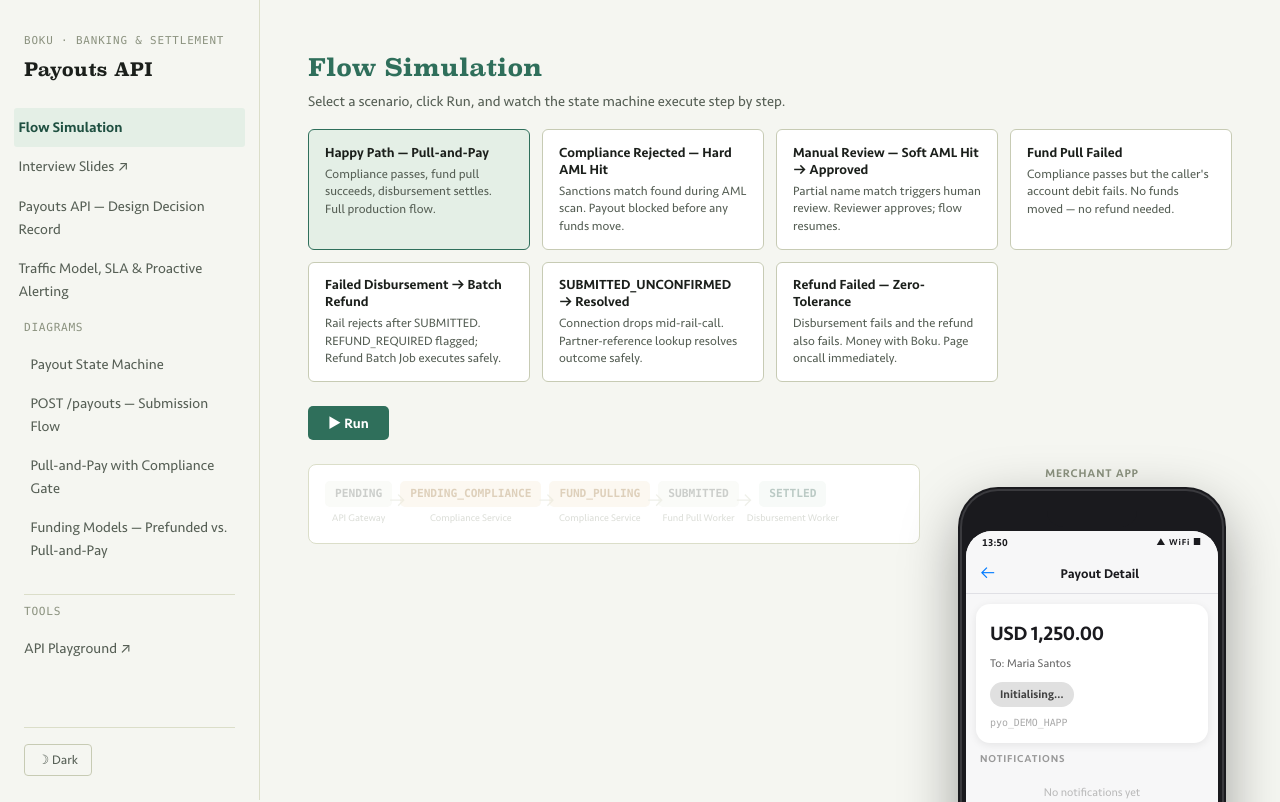
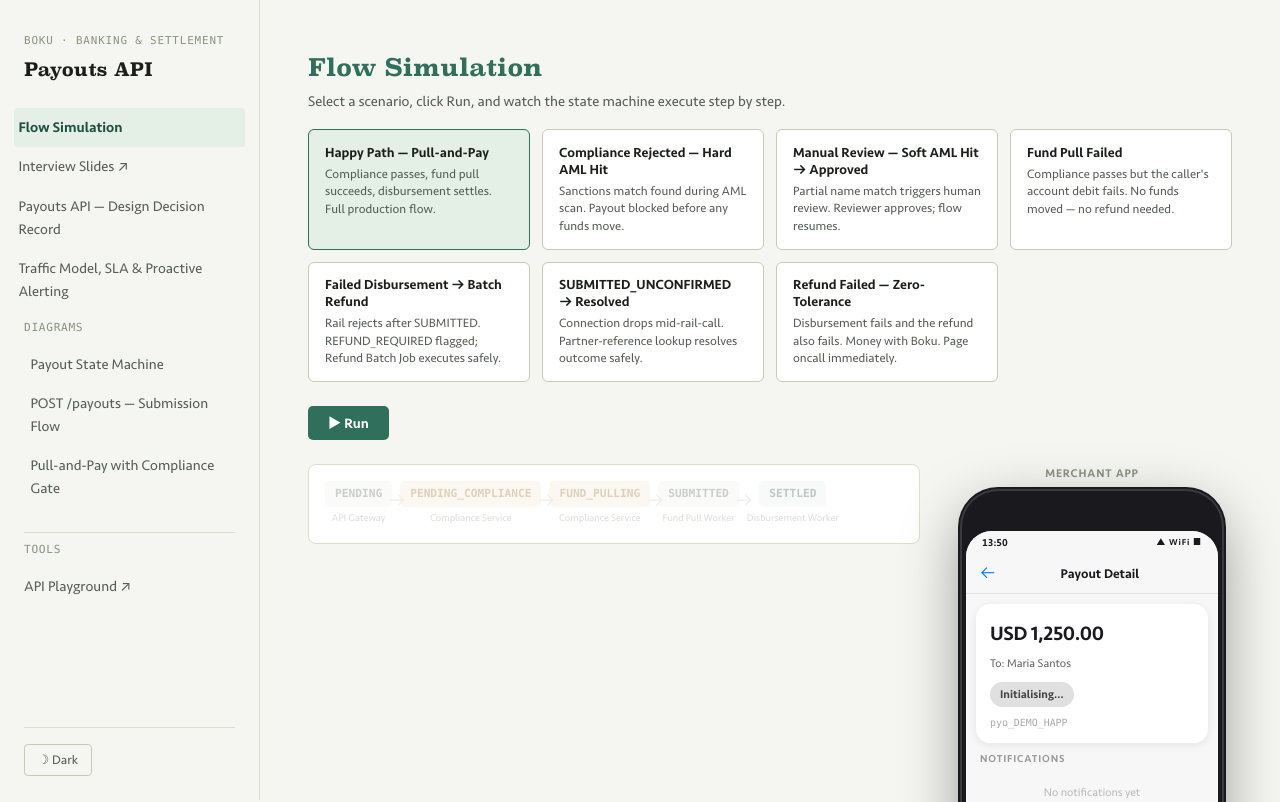
Before and after one commit to thanhnv2210/boku-payouts-design, a React (Vite) app: page / in a window 1280 px wide. Shown: the top 802 px of the page. Built offline with nearby package versions, Linux system fonts and the light colour scheme.

Commit message:
fix API Playground endpoint

```diff
--- a/public/docs/index.json
+++ b/public/docs/index.json
@@ -48,7 +48,8 @@
           "id": "funding-models",
           "title": "Funding Models — Prefunded vs. Pull-and-Pay",
           "type": "plantuml",
-          "path": "docs/diagrams/funding-models.puml"
+          "path": "docs/diagrams/funding-models.puml",
+          "hidden": true
         }
       ]
     }
--- a/src/App.jsx
+++ b/src/App.jsx
@@ -53,7 +53,7 @@ export default function App() {
         <FileExplorer tree={tree} selected={selectedDoc} onSelect={handleSelect} />
         <div className="rail-tools">
           <span className="rail-tools-label">Tools</span>
-          <a className="rail-tools-link" href="/api-docs/" target="_blank" rel="noopener noreferrer">
+          <a className="rail-tools-link" href="/api-docs/?server=https://mywiremockserver-production.up.railway.app" target="_blank" rel="noopener noreferrer">
             API Playground ↗
           </a>
         </div>
--- a/src/components/FileExplorer.jsx
+++ b/src/components/FileExplorer.jsx
@@ -1,4 +1,6 @@
 function TreeNode({ node, depth, selected, onSelect }) {
+  if (node.hidden) return null
+
   if (node.children) {
     return (
       <li className="tree-folder">
@@ -6,7 +8,7 @@ function TreeNode({ node, depth, selected, onSelect }) {
           {node.label}
         </span>
         <ul>
-          {node.children.map(child => (
+          {node.children.filter(c => !c.hidden).map(child => (
             <TreeNode key={child.id} node={child} depth={depth + 1} selected={selected} onSelect={onSelect} />
           ))}
         </ul>
```
